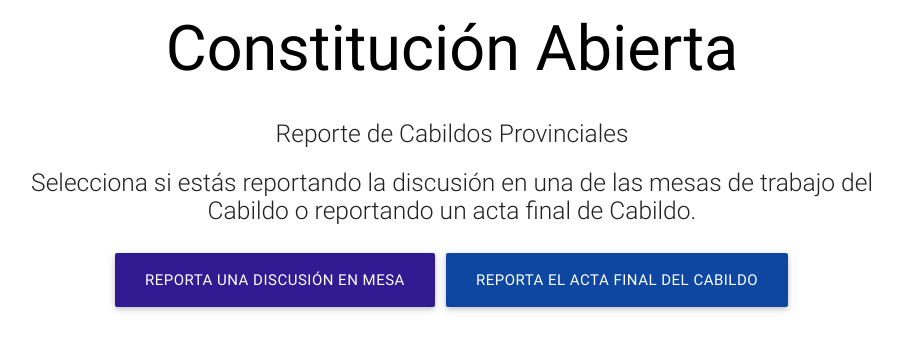
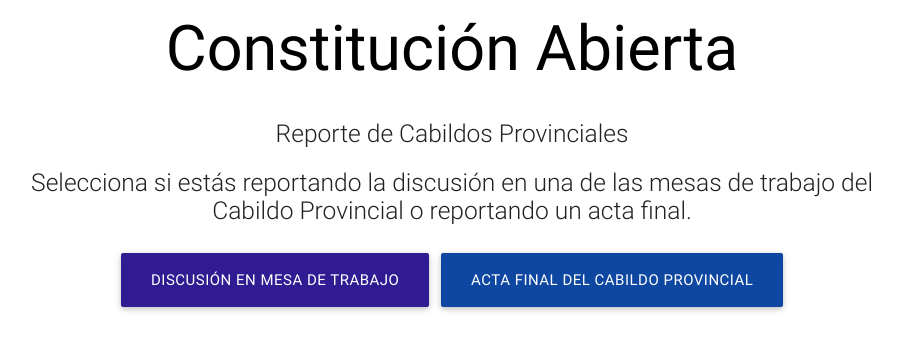
Before and after one commit to hirohope/constitucion-abierta, a Django app: page /cabildos/ in a window 1280 px wide. Shown: the part 142-493 px from the top of the page, without its empty margins (188-1090 px from the left). Run offline with Django 3.2, Linux system fonts and the light colour scheme; some libraries are stand-ins or nearby versions.

Commit message:
elegir fixed

```diff
--- a/constitucion/templates/elegir-tipo-cabildo.html
+++ b/constitucion/templates/elegir-tipo-cabildo.html
@@ -51,13 +51,13 @@
       <h1 class="header center black-text">Constitución Abierta</h1>
       <div class="row center">
           <h5 class="header col s12 light">Reporte de Cabildos Provinciales</h5>
-          <h5 class="header col s12 light">Selecciona si est&aacute;s reportando la discusi&oacute;n en una de las mesas de trabajo del Cabildo o reportando un acta final de Cabildo.</h5>
+          <h5 class="header col s12 light">Selecciona si est&aacute;s reportando la discusi&oacute;n en una de las mesas de trabajo del Cabildo Provincial o reportando un acta final.</h5>
       </div>
 
       <div class="col center s12" style="margin-bottom: 20px">
-          <a href="/cabildos/mesa/" class="waves-effect deep-purple darken-4 btn-large">Reporta una Discusi&oacute;n en Mesa</a>
+          <a href="/cabildos/mesa/" class="waves-effect deep-purple darken-4 btn-large">Discusi&oacute;n en Mesa de Trabajo</a>
           <span class="hide-on-med-and-down">&nbsp;</span>
-          <a href="/cabildos/acta/" class="waves-effect blue darken-4 btn-large">Reporta el Acta Final del Cabildo</a>
+          <a href="/cabildos/acta/" class="waves-effect blue darken-4 btn-large">Acta Final del Cabildo Provincial</a>
         </div>
       <br><br>
 
```
